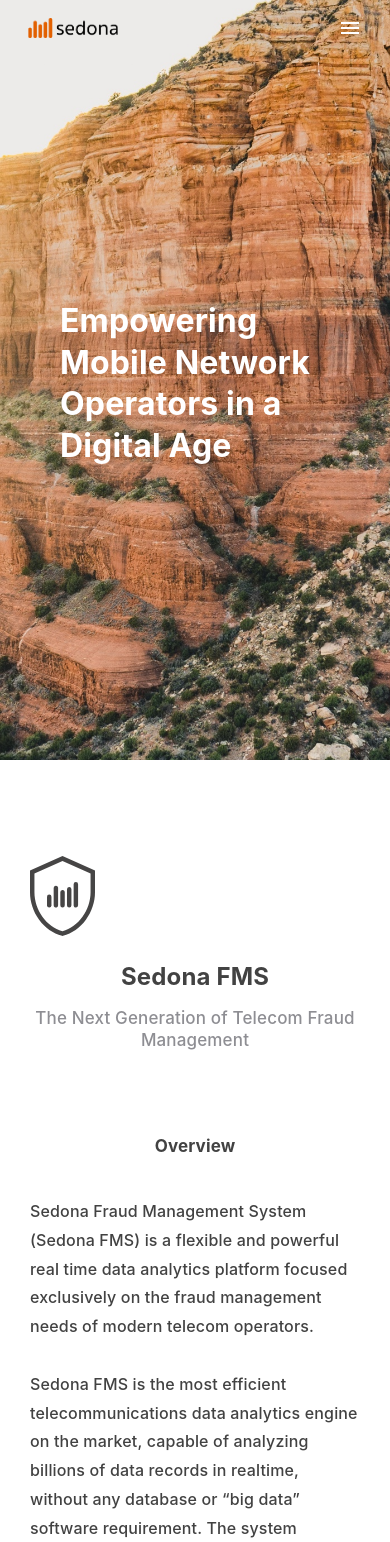
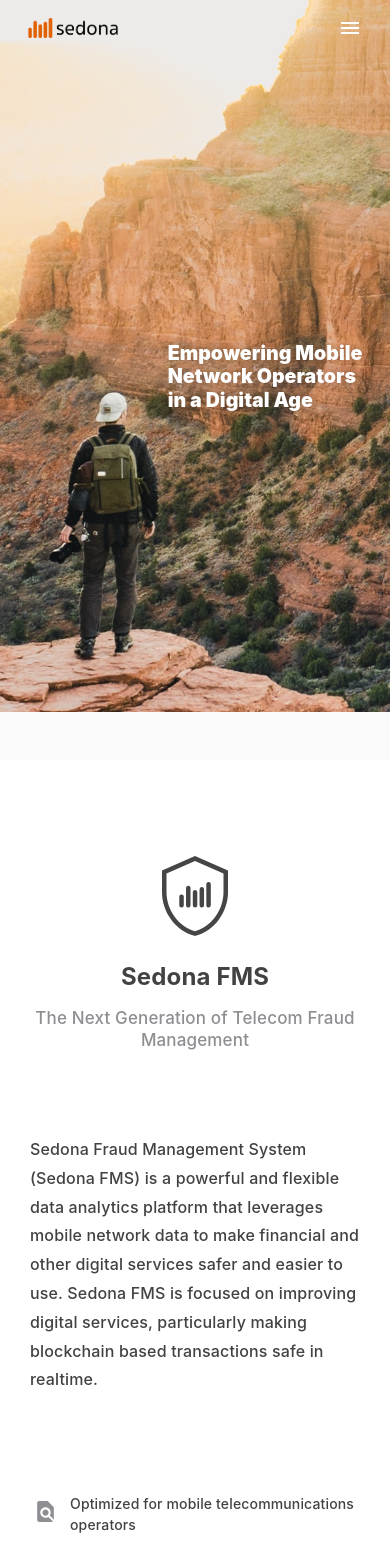
Before and after one commit to helloworley/sedona-next, a Next.js app: page / in a window 390 px wide. Shown: the top 1542 px of the page. Built offline with nearby package versions, Linux system fonts and the light colour scheme.

Commit message:
latest update requests

```diff
--- a/components/Form.js
+++ b/components/Form.js
@@ -37,6 +37,7 @@
   header: {
     margin: "0 0 15px",
     color: theme.palette.sedona.darkgray,
+    textAlign: "center",
   },
   lightgray: {
     color: theme.palette.sedona.lightgray,
@@ -111,20 +112,11 @@
               How may we help you?
             </Typography>
 
-            <form action="https://usebasin.com/f/157e96a3e6e6" method="POST">
+            <form action="#" method="POST">
 
               <Grid container spacing={5}>
-{/*
-              <Grid
-                item xs={12} md={6}
-                dangerouslySetInnerHTML={{__html: this.props.contactForm}}
-              >
-              </Grid> */}
-
-
 
                 <Grid item xs={12} md={6}>
-
 
                   <TextField
                     name="Name"
@@ -204,7 +196,6 @@
                     />
                   </div>
 
-
                   <Button variant="contained" color="primary" type="submit" value="Send" className={classes.button}>
                       Send
                     <SendIcon className={classes.extendedIcon} />
--- a/components/FraudMGMT.js
+++ b/components/FraudMGMT.js
@@ -37,6 +37,9 @@
       backgroundAttachment: "fixed",
     },
   },
+  serviceLogoContainer: {
+    textAlign: 'center',
+  },
   serviceLogo: {
     height: "80px",
     margin: "0 0 20px",
@@ -64,7 +67,7 @@
     color: theme.palette.sedona.beige,
   },
   listRow: {
-    height: "56px",
+    height: "40px",
   },
   iconCell: {
     color: theme.palette.sedona.lightgray,
@@ -91,6 +94,12 @@
   },
   table: {
     margin: "0 auto",
+  },
+  aboutText: {
+    [theme.breakpoints.up('md')]: {
+      maxWidth: '460px',
+      margin: '0 auto',
+    }
   }
 });
 
@@ -100,19 +109,19 @@
   state = {
     providedByPlatformData: [
       {
-        icon: (<EqualizerIcon className={this.props.classes.icon} />),
-        text: 'A highly efficient realtime data analytics platform'
+        icon: (<FindInPageIcon className={this.props.classes.icon} />),
+        text: 'Optimized for mobile telecommunications operators'
       },
       {
-        icon: (<DeveloperBoardIcon className={this.props.classes.icon} />),
-        text: 'Machine learning and robotic process automation'
+        icon: (<EqualizerIcon className={this.props.classes.icon} />),
+        text: 'Realtime data analytics platform with machine learning'
       },
       {
         icon: (<SecurityIcon className={this.props.classes.icon} />),
-        text: 'Fraud coverage for traditional services plus VAS/OTT'
+        text: 'Fraud coverage for traditional and digital services'
       },
       {
-        icon: (<AttachMoneyIcon className={this.props.classes.icon} />),
+        icon: (<SecurityIcon className={this.props.classes.icon} />),
         text: 'Mobile Financial Services (MFS) fraud management'
       },
       {
@@ -120,8 +129,8 @@
         text: 'Realtime payment approval and risk scoring engine'
       },
       {
-        icon: (<FindInPageIcon className={this.props.classes.icon} />),
-        text: 'Compliance (AML/CFT) and revenue assurance audits'
+        icon: (<DeveloperBoardIcon className={this.props.classes.icon} />),
+        text: 'SIM-swap fraud protection real-time payments'
       },
     ]
   }
@@ -133,7 +142,7 @@
     return (
       <div className={classes.FraudMGMT} >
         <Grid container spacing={5}>
-          <Grid item xs={12}>
+          <Grid item xs={12} className={classes.serviceLogoContainer}>
             <img src={sedonaShieldDG} className={classes.serviceLogo} alt="Sedona Fraud Management" />
             <Typography variant="h2" align="center" className={`${classes.FraudMGMTText} ${classes.darkgray}`}>
               Sedona FMS
@@ -144,22 +153,17 @@
           </Grid>
           <Grid container spacing={5}>
           <Grid item xs={12} md={6} className={classes.description}>
-            <div className={classes.extraPaddingMobile}>
-              <Typography variant="h3" className={classes.darkgray}>
-                Overview
-              </Typography>
+            <div className={`${classes.aboutText} ${classes.extraPaddingMobile}`}>
               <Typography variant="body1" align="left" className={classes.darkgray}>
-                Sedona Fraud Management System (Sedona FMS) is a flexible and powerful real time data analytics platform focused exclusively on the fraud management needs of modern telecom operators.
-                <br /><br />
-                Sedona FMS is the most efficient telecommunications data analytics engine on the market, capable of analyzing billions of data records in realtime, without any database or “big data” software requirement. The system employs robot process automation (RPA) and a lightweight machine learning (ML) framework that was specifically designed and optimized for telecommunications data, applying predictive fraud analysis to the wide range of fraud scenarios facing telecom operators today.
+              Sedona Fraud Management System (Sedona FMS) is a powerful and flexible data analytics platform that leverages mobile network data to make financial and other digital services safer and easier to use. Sedona FMS is focused on improving digital services, particularly making blockchain based transactions safe in realtime.
               </Typography>
             </div>
           </Grid>
           <Grid item xs={12} md={6}>
           <div className={classes.extraPaddingMobile}>
-            <Typography variant="h3">
+            {/* <Typography variant="h3">
               Our platform provides you
-            </Typography>
+            </Typography> */}
             <table className={classes.table}>
               <tbody>
                 {this.state.providedByPlatformData.map((item, i) => (
--- a/components/Hero.js
+++ b/components/Hero.js
@@ -19,6 +19,9 @@
     [theme.breakpoints.down('xs')]: {
       background: "none",
     },
+    [theme.breakpoints.up('md')]: {
+      height: "900px",
+    },
     position: "absolute",
   },
   hero: {
@@ -27,29 +30,61 @@
     width: "100%",
     backgroundPosition: "left",
     backgroundSize: "cover",
+    backgroundAttachment: "fixed",
     padding: theme.spacing.unit,
-    [theme.breakpoints.down('xs')]: {
-      padding: "300px 60px 0",
-      backgroundImage: `url(${bgImageMobile})`,
+    position: "relative",
+    backgroundImage: `url(${bgImage})`,
+    backgroundPosition: "-147px -15.3em",
+    backgroundSize: "1960px auto",
+    backgroundRepeat: "no-repeat",
+    [theme.breakpoints.up('md')]: {
+      backgroundImage: `url(${bgImage})`,
+      backgroundPositionX: "left",
+      backgroundPositionY: "bottom",
+      backgroundPositionY: "-80px",
+      backgroundPositionX: "left",
+      backgroundSize: "cover",
     },
-    [theme.breakpoints.up('sm')]: {
-      padding: "300px 10% 0 30%",
-      backgroundPosition: "center",
-      backgroundImage: `url(${bgImageTablet})`,
-    },
-    [theme.breakpoints.up('md')]: {
-      padding: "300px 5% 0 35%",
-      backgroundImage: `url(${bgImage})`,
-      backgroundPosition: "left",
-    },
+    // [theme.breakpoints.down('xs')]: {
+    //   backgroundImage: `url(${bgImageMobile})`,
+    // },
+    // [theme.breakpoints.up('sm')]: {
+    //   backgroundPosition: "center",
+    //   backgroundImage: `url(${bgImageTablet})`,
+    // },
+    // [theme.breakpoints.up('md')]: {
+    //   backgroundImage: `url(${bgImage})`,
+    //   backgroundPosition: "left",
+    // },
   },
   heroText: {
     color: "#fff",
     maxWidth: "600px",
-    fontSize: "32px",
+    textAlign: "left",
+    position: "absolute",
+    marginLeft: "auto",
+    marginRight: "auto",
+    right: "0",
+    fontWeight: "900",
+    lineHeight: "1.2em",
+    letterSpacing: "0px",
+    textShadow: "0px 0px 10px rgba(0,0,0,0.3)",
+    left: "43%",
+    fontSize: "1.4em",
+    top: "45%",
+    [theme.breakpoints.up('sm')]: {
+      fontSize: "2.4em",
+    },
     [theme.breakpoints.up('md')]: {
-      fontSize: "48px",
+      top: "45%",
+      left: "50%",
+      fontSize: "3em",
+      margin: "0",
+      maxWidth: "800px",
     },
+    [theme.breakpoints.up('lg')]: {
+      fontSize: "4em",
+    }
   }
 });
 
@@ -60,7 +95,7 @@
         <Grid className={this.props.classes.heroOverlay}></Grid>
         <Grid className={this.props.classes.hero}>
           <Typography variant="h1" align="left" className={this.props.classes.heroText}>
-            Empowering Mobile Network Operators in a Digital Age
+            Empowering Mobile <br/> Network Operators <br/> in a Digital Age
           </Typography>
         </Grid>
       </Grid>
--- /dev/null
+++ b/pages/_document.js
@@ -0,0 +1,66 @@
+import React from 'react';
+import Document, { Head, Main, NextScript } from 'next/document';
+import { ServerStyleSheets } from '@material-ui/core/styles';
+import theme from '../theme';
+
+export default class MyDocument extends Document {
+  render() {
+    return (
+      <html lang="en">
+        <Head>
+          {/* PWA primary color */}
+          <meta name="theme-color" content={theme.palette.primary.main} />
+          <link
+            rel="stylesheet"
+            href="https://fonts.googleapis.com/css?family=Roboto:300,400,500,700&display=swap"
+          />
+        </Head>
+        <body>
+          <Main />
+          <NextScript />
+        </body>
+      </html>
+    );
+  }
+}
+
+MyDocument.getInitialProps = async ctx => {
+  // Resolution order
+  //
+  // On the server:
+  // 1. app.getInitialProps
+  // 2. page.getInitialProps
+  // 3. document.getInitialProps
+  // 4. app.render
+  // 5. page.render
+  // 6. document.render
+  //
+  // On the server with error:
+  // 1. document.getInitialProps
+  // 2. app.render
+  // 3. page.render
+  // 4. document.render
+  //
+  // On the client
+  // 1. app.getInitialProps
+  // 2. page.getInitialProps
+  // 3. app.render
+  // 4. page.render
+
+  // Render app and page and get the context of the page with collected side effects.
+  const sheets = new ServerStyleSheets();
+  const originalRenderPage = ctx.renderPage;
+
+  ctx.renderPage = () =>
+    originalRenderPage({
+      enhanceApp: App => props => sheets.collect(<App {...props} />),
+    });
+
+  const initialProps = await Document.getInitialProps(ctx);
+
+  return {
+    ...initialProps,
+    // Styles fragment is rendered after the app and page rendering finish.
+    styles: [...React.Children.toArray(initialProps.styles), sheets.getStyleElement()],
+  };
+};
--- /dev/null
+++ b/theme.js
@@ -0,0 +1,87 @@
+const heading = {
+  lineHeight: 'heading',
+  fontWeight: 'heading',
+}
+
+export default {
+  breakpoints: ['40em', '52em', '64em'],
+  space: [0, 4, 8, 16, 32, 64, 128, 256, 512],
+  fonts: {
+    body: 'Helvetica',
+    heading: 'Helvetica',
+    monospace: 'Menlo, monospace',
+  },
+  fontSizes: [12, 14, 16, 20, 24, 32, 48, 64, 96],
+  fontWeights: {
+    body: 400,
+    heading: 700,
+    bold: 700,
+  },
+  lineHeights: {
+    body: 1.5,
+    heading: 1.125,
+  },
+  palette: {
+    primary: '#333',
+  },
+  colors: {
+    text: '#000',
+    background: '#fff',
+    primary: '#07c',
+    secondary: '#30c',
+    muted: '#f6f6f6',
+  },
+  styles: {
+    h1: {
+      ...heading,
+      fontSize: 5,
+    },
+    h2: {
+      ...heading,
+      fontSize: 4,
+    },
+    h3: {
+      ...heading,
+      fontSize: 3,
+    },
+    h4: {
+      ...heading,
+      fontSize: 2,
+    },
+    h5: {
+      ...heading,
+      fontSize: 1,
+    },
+    h6: {
+      ...heading,
+      fontSize: 0,
+    },
+    p: {
+      color: 'red !important'
+    },
+    pre: {
+      fontFamily: 'monospace',
+      overflowX: 'auto',
+      code: {
+        color: 'inherit',
+      },
+    },
+    code: {
+      fontFamily: 'monospace',
+      fontSize: 'inherit',
+    },
+    table: {
+      width: '100%',
+      borderCollapse: 'separate',
+      borderSpacing: 0,
+    },
+    th: {
+      textAlign: 'left',
+      borderBottomStyle: 'solid',
+    },
+    td: {
+      textAlign: 'left',
+      borderBottomStyle: 'solid',
+    },
+  },
+}
```
Also changed, not shown: components/AboutSedona.js (+6 -2 lines), components/DigitalServices.js (+4 -3 lines).
